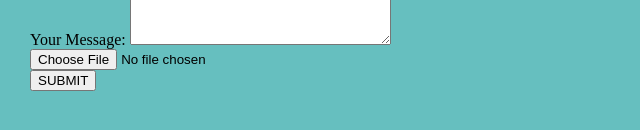
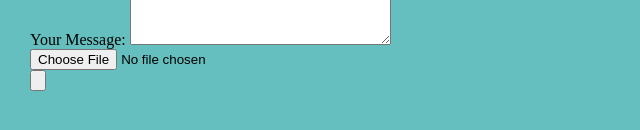
Before and after one commit to salveshsatyam/CV, a plain HTML site: page contact.html in a window 1280 px wide. Shown: the part 378-508 px from the top of the page, without its empty margins (0-640 px from the left). Drawn offline with Linux system fonts and the light colour scheme.

Commit message:
no change

```diff
--- a/contact.html
+++ b/contact.html
@@ -22,7 +22,7 @@
         <label for="">Your Message:</label>
         <textarea name="Your message" rows="10" cols="30"></textarea><br>
         <input type="file" name="" value=""><br>
-        <input type="submit" name="SUBMIT" value="SUBMIT"><br>
+        <input type="submit" name="SUBMIT" value=""><br>
 
 
       </form>
```
